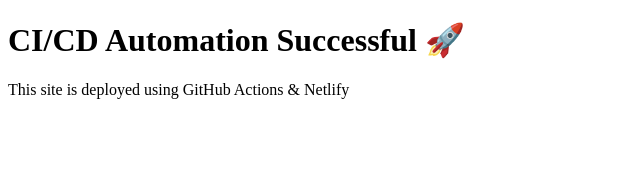
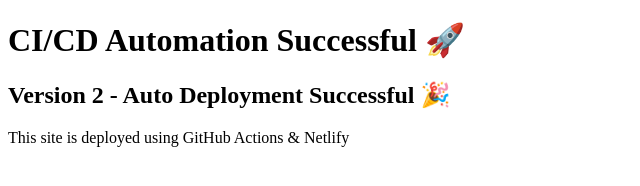
Before and after one commit to madhumithathiyagarajan22/devops-webapp, a plain HTML site: page index.html in a window 1280 px wide. Shown: the whole page, without its empty margins (0-640 px from the left). Drawn offline with Linux system fonts and the light colour scheme.

Commit message:
Add version header for deployment success

```diff
--- a/index.html
+++ b/index.html
@@ -5,6 +5,7 @@
 </head>
 <body>
     <h1>CI/CD Automation Successful 🚀</h1>
+    <h2>Version 2 - Auto Deployment Successful 🎉</h2>
     <p>This site is deployed using GitHub Actions & Netlify</p>
 </body>
 </html>
```
